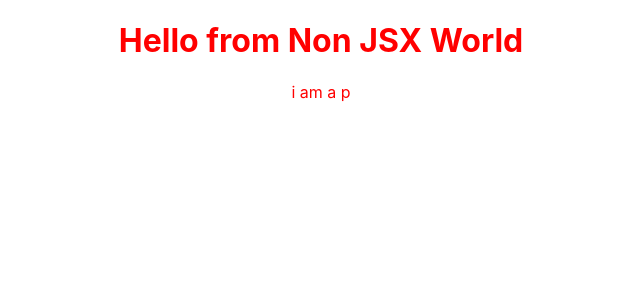
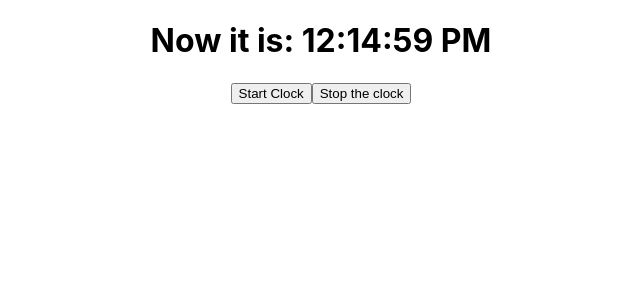
Before and after one commit to rest0perat0r/my-react-components, a React (Create React App) app: page / in a window 1280 px wide. Shown: the top 300 px of the page, without its empty margins (319-959 px from the left). Built offline with nearby package versions, Linux system fonts and the light colour scheme.

Commit message:
this a clock component which will start ticking after mounting on the DOM and there are two buttons to stop and start the clock manually.

```diff
--- a/src/App.js
+++ b/src/App.js
@@ -1,10 +1,10 @@
 import "./App.css";
-import NonJSXComponent from "./components/NonJSXComponent";
+import Clock from "./components/Clock";
 
 function App() {
   return (
     <div className="App">
-      <NonJSXComponent></NonJSXComponent>
+      <Clock></Clock>
     </div>
   );
 }
--- /dev/null
+++ b/src/components/Clock.js
@@ -0,0 +1,43 @@
+import React, { Component } from "react";
+
+class Clock extends Component {
+  constructor(props) {
+    super(props);
+    this.state = {
+      time: new Date().toLocaleTimeString(),
+    };
+    this.tick = this.tick.bind(this);
+    this.stopTimer = this.stopTimer.bind(this);
+    this.startClock = this.startClock.bind(this);
+  }
+  componentDidMount() {
+    this.timer = setInterval(() => this.tick(), 1000);
+  }
+  componentWillUnmount() {
+    clearInterval(this.timer);
+  }
+
+  tick() {
+    this.setState({
+      time: new Date().toLocaleTimeString(),
+    });
+  }
+  stopTimer() {
+    clearInterval(this.timer);
+  }
+  startClock() {
+    this.timer = setInterval(() => this.tick(), 1000);
+  }
+
+  render() {
+    return (
+      <div>
+        <h1>Now it is: {this.state.time}</h1>
+        <button onClick={this.startClock}>Start Clock</button>
+        <button onClick={this.stopTimer}>Stop the clock</button>
+      </div>
+    );
+  }
+}
+
+export default Clock;
```
